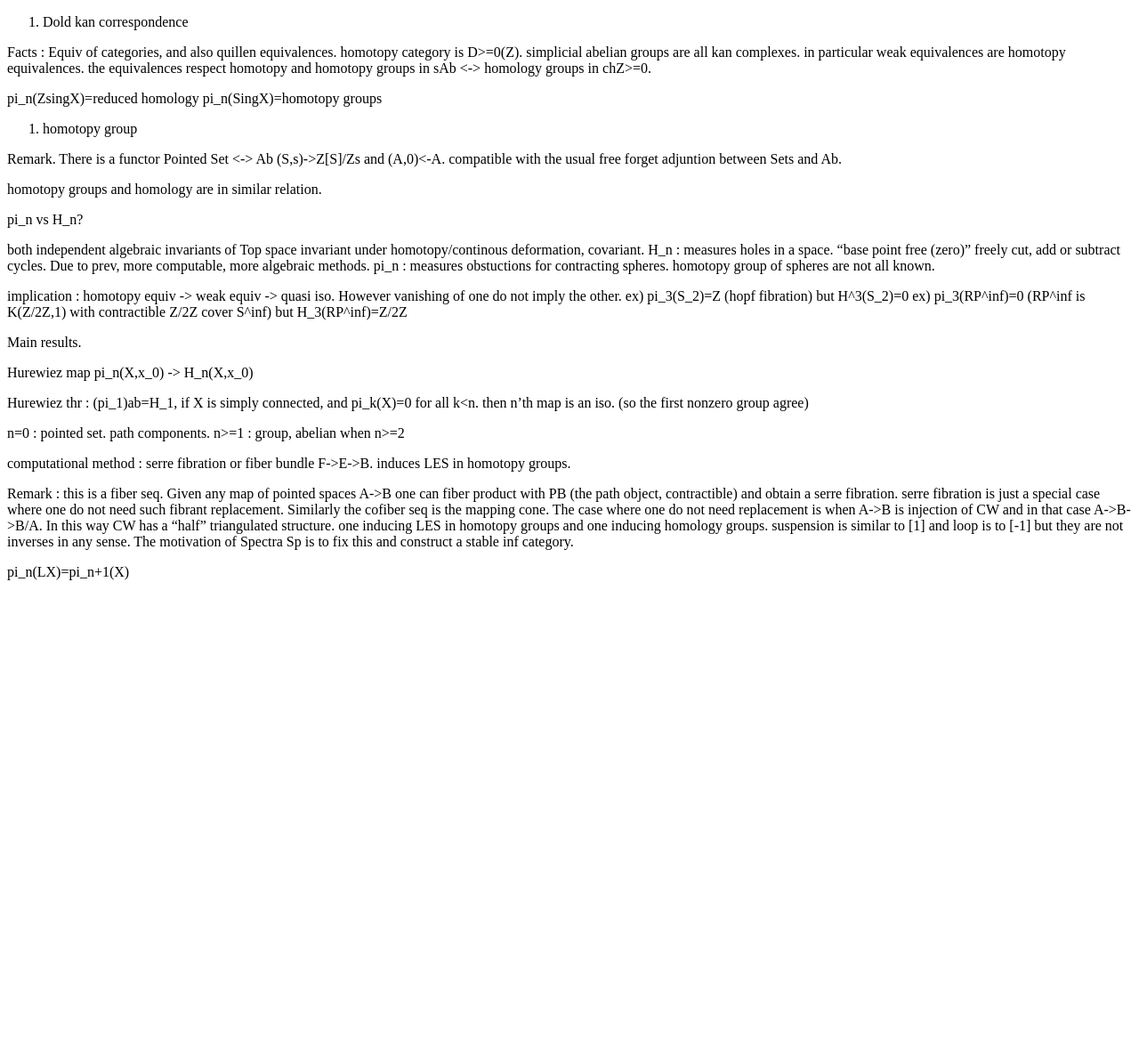
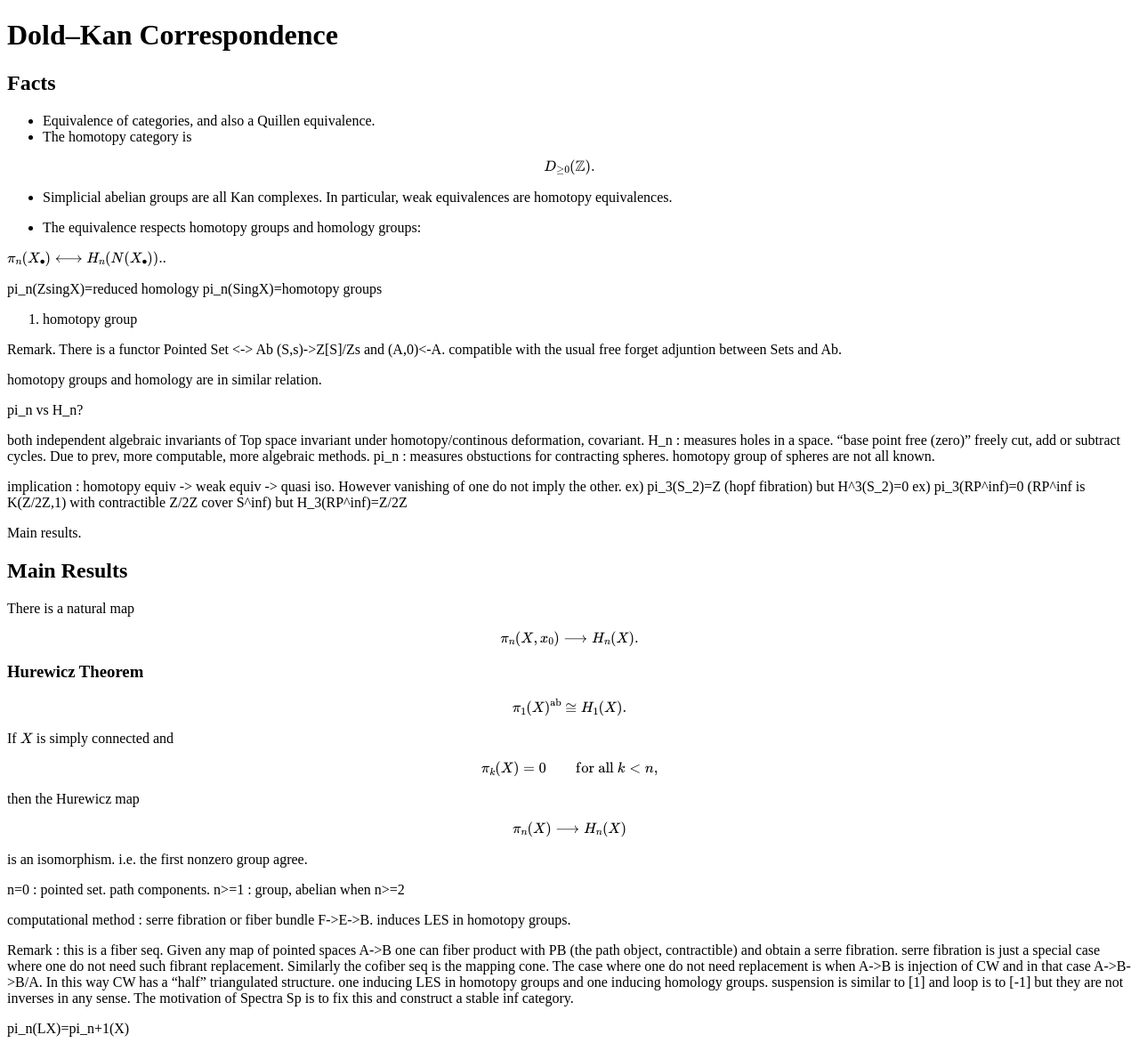
Before and after one commit to alchan00/alchan00.github.io, a Jekyll site: the page built from daily-notes/2026-08-31/index.md, in a window 1280 px wide. Shown: the whole page at 89% size. Built offline with Jekyll 4.4.1, drawn with Linux system fonts in a browser that asks for light colours; our own code applies the rules of GitHub Pages for plain Markdown files; before the commit the page ends 900 px from its top, so only the background shows below that.

Commit message:
Update index.md

```diff
--- a/daily-notes/2026-08-31/index.md
+++ b/daily-notes/2026-08-31/index.md
@@ -1,9 +1,24 @@
-1. Dold kan correspondence
+# Dold–Kan Correspondence
 
-Facts :
-Equiv of categories, and also quillen equivalences. homotopy category is D>=0(Z).
-simplicial abelian groups are all kan complexes. in particular weak equivalences are homotopy equivalences.
-the equivalences respect homotopy and homotopy groups in sAb <-> homology groups in chZ>=0.
+## Facts
+
+- Equivalence of categories, and also a Quillen equivalence.
+- The homotopy category is
+
+$$
+D_{\geq 0}(\mathbb{Z}).
+$$
+
+- Simplicial abelian groups are all Kan complexes. In particular,
+weak equivalences are homotopy equivalences.
+
+- The equivalence respects homotopy groups and homology groups:
+
+$$
+\pi_n(X_\bullet)
+\longleftrightarrow
+H_n(N(X_\bullet)).
+$$.
 
 
 pi_n(ZsingX)=reduced homology
@@ -32,12 +47,41 @@ ex) pi_3(S_2)=Z (hopf fibration) but H^3(S_2)=0
 ex) pi_3(RP^inf)=0 (RP^inf is K(Z/2Z,1) with contractible Z/2Z cover S^inf) but H_3(RP^inf)=Z/2Z
 
 Main results.
+## Main Results
 
-Hurewiez map pi_n(X,x_0) -> H_n(X,x_0)
+There is a natural map
 
-Hurewiez thr :
-(pi_1)ab=H_1,
-if X is simply connected, and pi_k(X)=0 for all k<n. then n'th map is an iso. (so the first nonzero group agree)
+$$
+\pi_n(X,x_0)
+\longrightarrow
+H_n(X).
+$$
+
+### Hurewicz Theorem
+
+$$
+\pi_1(X)^{\mathrm{ab}}
+\cong
+H_1(X).
+$$
+
+If $X$ is simply connected and
+
+$$
+\pi_k(X)=0
+\qquad
+\text{for all } k<n,
+$$
+
+then the Hurewicz map
+
+$$
+\pi_n(X)
+\longrightarrow
+H_n(X)
+$$
+
+is an isomorphism. i.e. the first nonzero group agree.
 
 n=0 : pointed set. path components.
 n>=1 : group, abelian when n>=2
```
